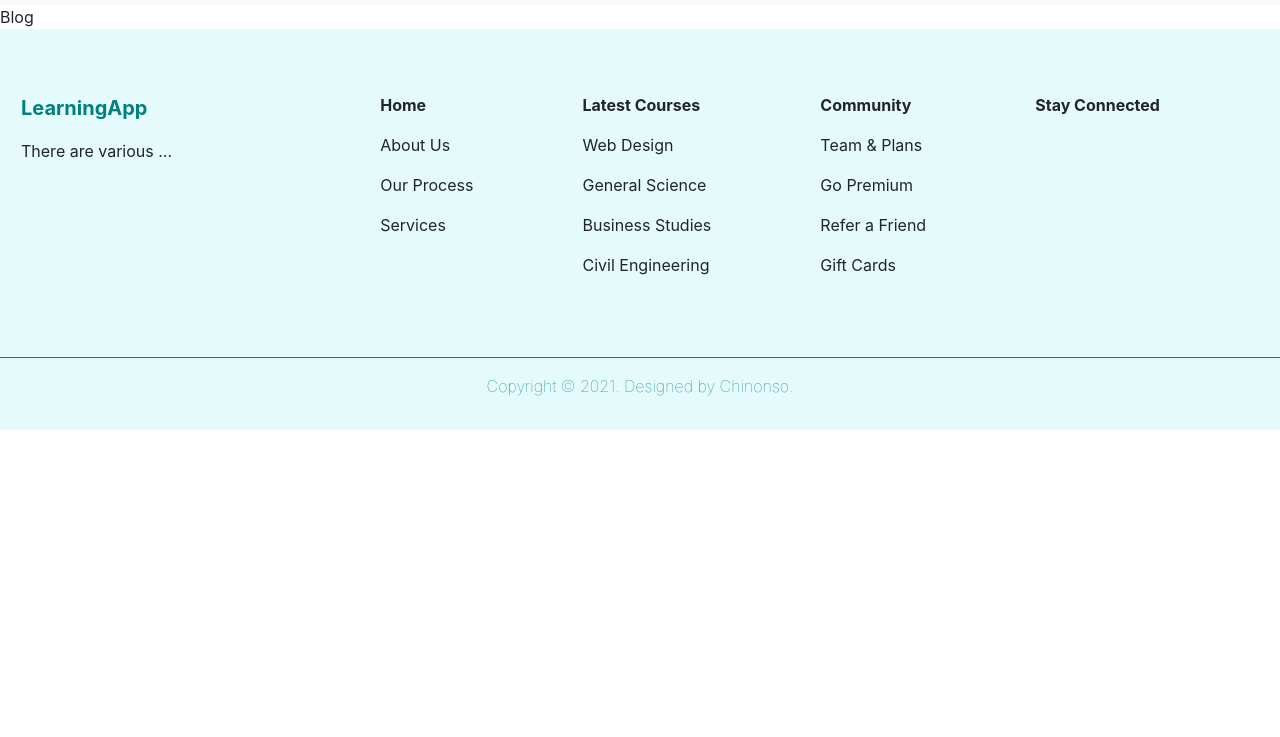
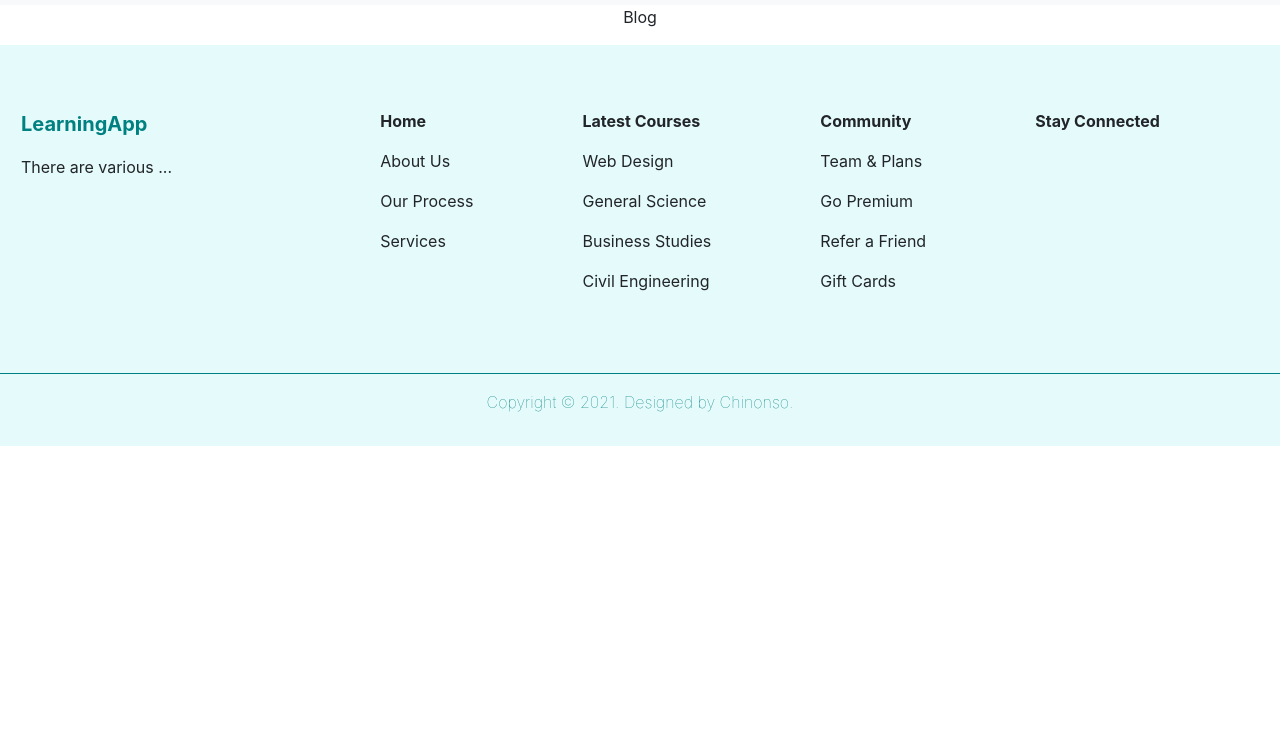
Before and after one commit to elegant-codes/learnapp-frontend, a plain HTML site: page pages/blog.html in a window 1280 px wide. Shown: the part 63-800 px from the top of the page. Drawn offline with nearby package versions, Linux system fonts and the light colour scheme; files that its build step writes are made by us from their sources; a script that the page names is missing; files whose address does not match are found by name.

```diff
--- a/pages/blog.html
+++ b/pages/blog.html
@@ -56,8 +56,8 @@
       </div>
     </nav>
 
-    <section>
-      Blog
+    <section class="container-fluid">
+      <p class="text-center">Blog</p>
     </section>
 
 
```
Also changed, not shown: pages/tutors.html (+3 -0 lines).
